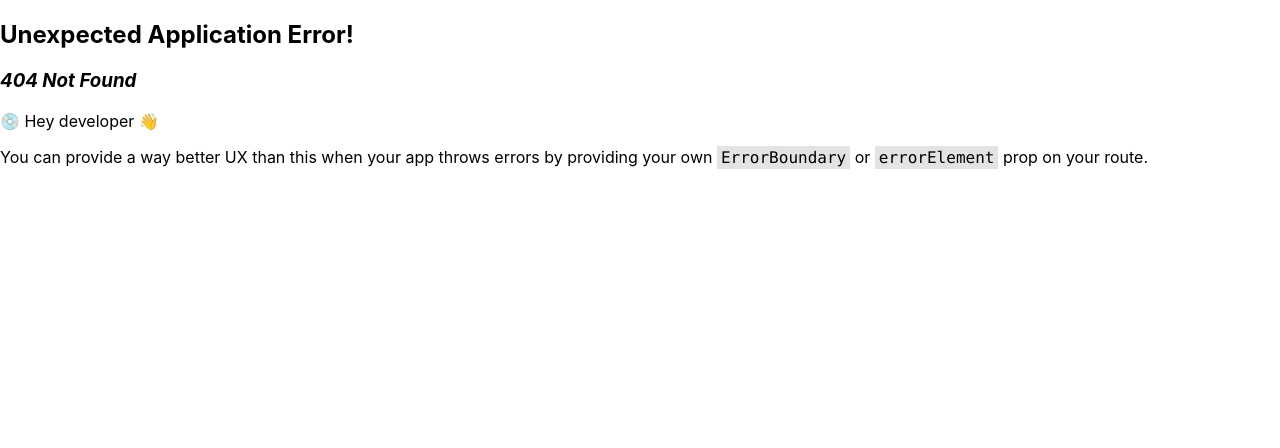
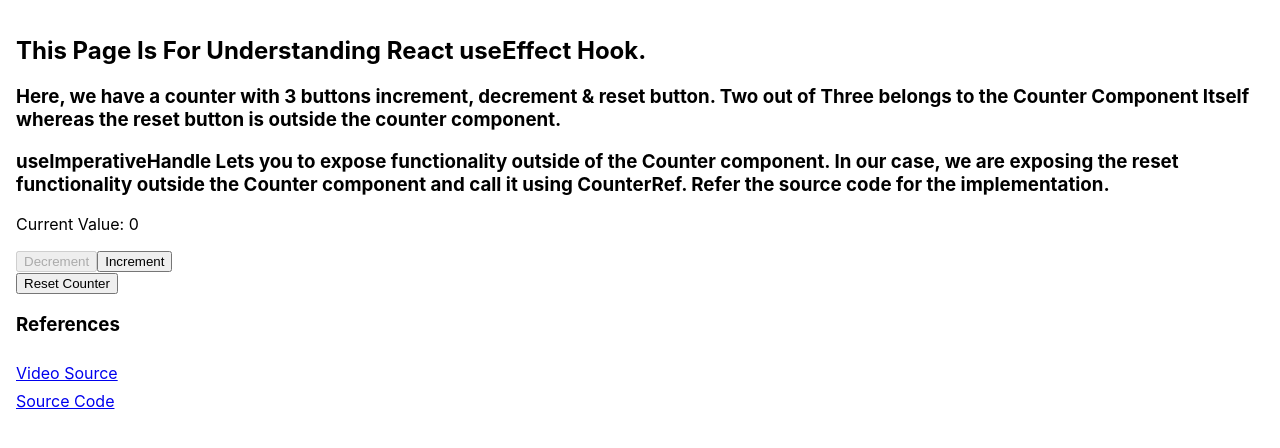
Before and after one commit to Prateek-Yashaswi/learn-react, a React (Create React App) app: page /hooks/useImperativeHandle in a window 1280 px wide. Before the commit this address had no page. Shown: the top 448 px of the page. Built offline with nearby package versions, Linux system fonts and the light colour scheme.

Commit message:
useImperativeHandle

```diff
--- a/src/App-Router.ts
+++ b/src/App-Router.ts
@@ -6,6 +6,7 @@ import UseMemoHookPage from "./hooks/use-memo/UseMemoHook";
 import UseContextHookPage from "./hooks/use-context/UseContextHook";
 import UseStatePage from "./hooks/use-state/UseStatePage";
 import UseEffectPage from "./hooks/use-effect/UseEffectPage";
+import UseImperativeHandlePage from "./hooks/use-imperative-handle/UseImperativeHandlePage";
 
 const appRoutes: RouteObject[] = [
   {
@@ -18,6 +19,10 @@ const appRoutes: RouteObject[] = [
       { path: "/hooks/useContext", Component: UseContextHookPage },
       { path: "/hooks/useState", Component: UseStatePage },
       { path: "/hooks/useEffect", Component: UseEffectPage },
+      {
+        path: "/hooks/useImperativeHandle",
+        Component: UseImperativeHandlePage,
+      },
     ],
   },
 ];
--- /dev/null
+++ b/src/hooks/use-imperative-handle/CustomCounter.tsx
@@ -0,0 +1,33 @@
+import { ForwardedRef, forwardRef, useImperativeHandle, useState } from "react";
+
+export interface CustomCounterRef {
+  reset: () => void;
+}
+
+interface CustomCounterProps {}
+
+const CustomCounter = (
+  _props: CustomCounterProps,
+  ref: ForwardedRef<CustomCounterRef>
+) => {
+  const [value, setValue] = useState<number>(0);
+  const incrValue = () => setValue((prev) => prev + 1);
+  const decrValue = () => setValue((prev) => prev - 1);
+  const resetValue = () => setValue(0);
+
+  useImperativeHandle(ref, () => ({
+    reset: resetValue,
+  }));
+
+  return (
+    <div>
+      <p>Current Value: {value}</p>
+      <button onClick={decrValue} disabled={value === 0}>
+        Decrement
+      </button>
+      <button onClick={incrValue}>Increment</button>
+    </div>
+  );
+};
+
+export default forwardRef(CustomCounter);
--- /dev/null
+++ b/src/hooks/use-imperative-handle/UseImperativeHandlePage.tsx
@@ -0,0 +1,43 @@
+import { useRef } from "react";
+import CustomCounter, { CustomCounterRef } from "./CustomCounter";
+
+const REFERENCES: Array<{ label: string; url: string }> = [
+  { label: "Video Source", url: "https://www.youtube.com/watch?v=ndVIEMasBl8" },
+  {
+    label: "Source Code",
+    url: "https://github.com/Prateek-Yashaswi/learn-react/blob/master/src/hooks/use-imperative-handle",
+  },
+];
+
+const UseImperativeHandlePage = () => {
+  const counterRef = useRef<CustomCounterRef>(null);
+
+  return (
+    <div>
+      <h2>This Page Is For Understanding React useEffect Hook.</h2>
+      <h3>
+        Here, we have a counter with 3 buttons increment, decrement & reset
+        button. Two out of Three belongs to the Counter Component Itself whereas
+        the reset button is outside the counter component.
+      </h3>
+      <h3>
+        useImperativeHandle Lets you to expose functionality outside of the
+        Counter component. In our case, we are exposing the reset functionality
+        outside the Counter component and call it using CounterRef. Refer the
+        source code for the implementation.
+      </h3>
+      <CustomCounter ref={counterRef} />
+      <button onClick={counterRef.current?.reset}>Reset Counter</button>
+      <div style={{ display: "flex", gap: 8, flexDirection: "column" }}>
+        <h3>References</h3>
+        {REFERENCES.map((item, idx) => (
+          <a href={item.url} target="_blank" rel="noreferrer" key={idx}>
+            {item.label}
+          </a>
+        ))}
+      </div>
+    </div>
+  );
+};
+
+export default UseImperativeHandlePage;
--- a/src/pages/landing-page.tsx
+++ b/src/pages/landing-page.tsx
@@ -11,6 +11,10 @@ const navLinks: Links[] = [
   { label: "Learn About useContext", url: "/hooks/useContext" },
   { label: "Learn About useState", url: "/hooks/useState" },
   { label: "Learn About useEffect", url: "/hooks/useEffect" },
+  {
+    label: "Learn About useImperativeHandle",
+    url: "/hooks/useImperativeHandle",
+  },
 ];
 
 const LandingPage = () => {
```
